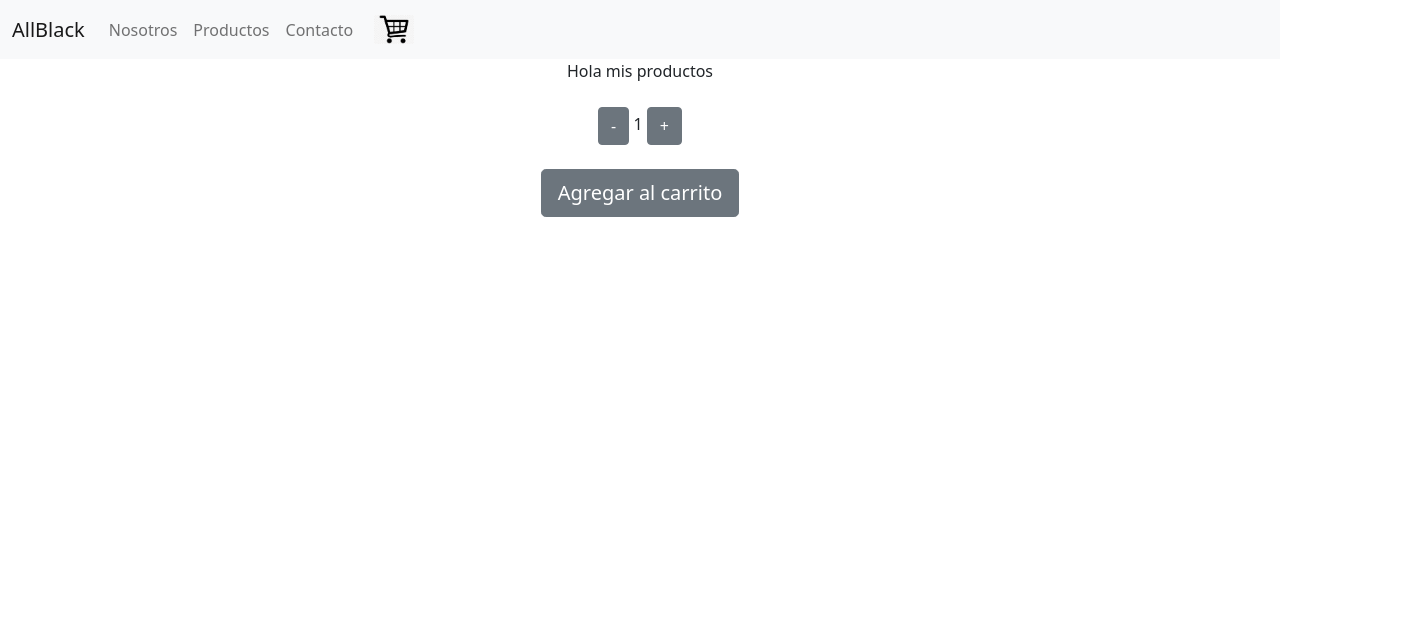
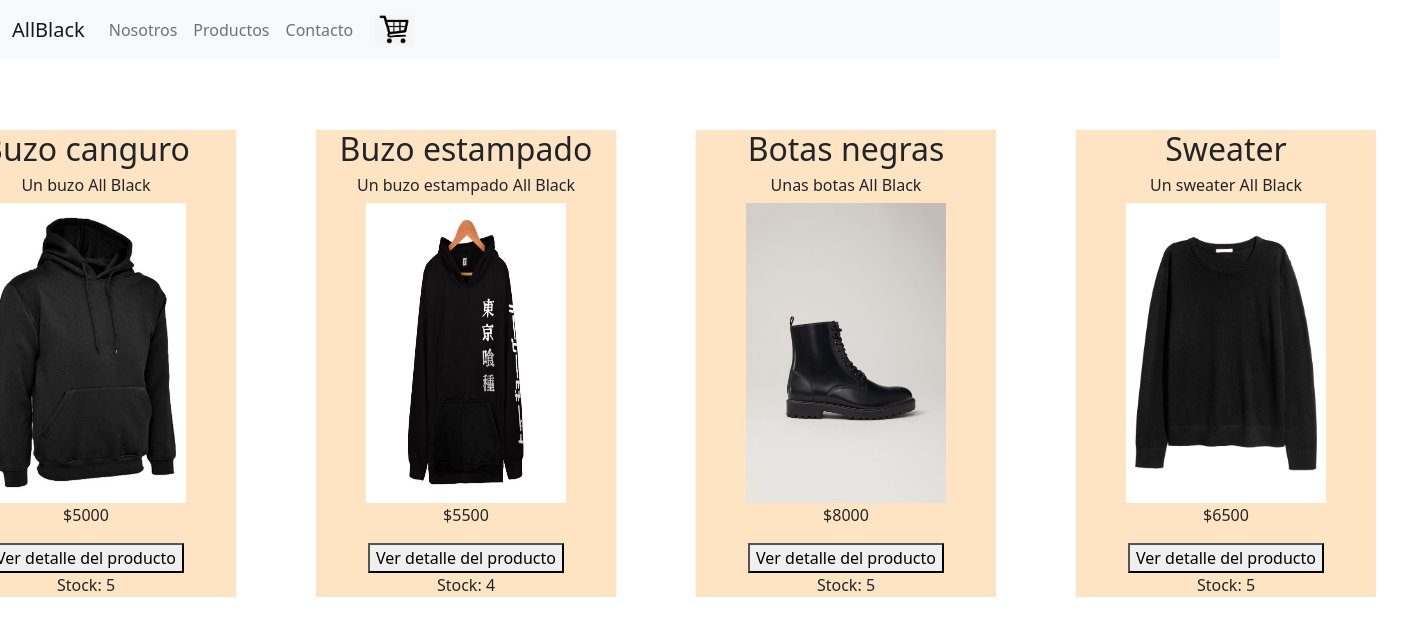
Before and after one commit to Agussarquis/ReactJS-Sarquis, a React (Create React App) app: page / in a window 1280 px wide. Shown: the top 636 px of the page, 1416 px wide, since content can reach past the window. Built offline with nearby package versions, Linux system fonts and the light colour scheme.

Commit message:
productos2

```diff
--- a/src/App.js
+++ b/src/App.js
@@ -1,7 +1,7 @@
 //import logo from './logo.svg';
 import './App.css';
 import NavBar from './Components/NavBar';
-import ItemListContainer from './Components/ItemListContainer';
+import ItemListContainer from './Components/ItemContainer/ItemListContainer';
 
 function App() {
   return (
--- a/src/Components/Item.js
+++ /dev/null
@@ -1,42 +0,0 @@
-import react from "react";
-
-const Item = () => {
-    return new Promise((resolve,reject) => {
-        const object = [
-            {
-                id: "1",
-                name:"Buzo canguro",
-                precio:"$5000",
-                img:"./img/buzo-canguro.jpg",
-                descripcion:"Un buzo All Black",
-                stock:"5"
-            },
-            {
-                id: "2",
-                name:"Buzo canguro estampado",
-                precio:"$5500",
-                img:"https://d2r9epyceweg5n.cloudfront.net/stores/049/818/products/buzo-unisex-negro-canguro1-39839ed25947672cec16162895128612-640-0.jpg",
-                descripcion:"Un buzo estampado All Black",
-                stock:"4"
-            },
-            {
-                id: "3",
-                name:"Buzo canguro",
-                precio:"$5000",
-                img:"https://d2r9epyceweg5n.cloudfront.net/stores/049/818/products/buzo-unisex-negro-canguro1-39839ed25947672cec16162895128612-640-0.jpg",
-                descripcion:"Un buzo All Black",
-                stock:"5"
-            },
-            {
-                id: "4",
-                name:"Buzo canguro",
-                precio:"$5000",
-                img:"https://d2r9epyceweg5n.cloudfront.net/stores/049/818/products/buzo-unisex-negro-canguro1-39839ed25947672cec16162895128612-640-0.jpg",
-                descripcion:"Un buzo All Black",
-                stock:"5"
-            },
-        ]
-    }
-)}
-
-export default Item
--- /dev/null
+++ b/src/Components/Item/Item.css
@@ -0,0 +1,17 @@
+.listProduct img {
+    height: 300px;
+    width: 200px;
+}
+.listProduct h1 {
+    font-size: 2rem;
+}
+.listProduct h2 {
+    font-size: 1rem;
+}
+.listProduct {
+    padding: 40px;
+}
+.prod {
+    background-color: bisque;
+    width: 300px;
+}
--- /dev/null
+++ b/src/Components/Item/Item.js
@@ -0,0 +1,19 @@
+import "./Item.css"
+
+
+const Item = ({product}) => {
+    return(
+        <div className="listProduct">
+              <div className="prod" key={product.id}>
+                  <h1>{product.name}</h1>
+                  <h2>{product.descripcion}</h2>
+                  <img src={product.img} alt="imagen" />
+                  <p>{product.precio}</p>
+                  <button>Ver detalle del producto</button>
+                  <p>Stock: {product.stock}</p>
+              </div>
+        </div>
+    );
+}
+
+export default Item
--- /dev/null
+++ b/src/Components/ItemContainer/ItemListContainer.css
@@ -0,0 +1,7 @@
+.ItemListContainer {
+    justify-content: center;
+    display: flex;
+    align-items: center;
+    flex-direction: column;
+    min-height: 80vh;
+}
--- /dev/null
+++ b/src/Components/ItemContainer/ItemListContainer.js
@@ -0,0 +1,34 @@
+import React, {useEffect, useState } from 'react'
+import ItemCount from '../ItemCount'
+import ItemList from '../ItemList/ItemList';
+import { getProducts } from '../Productos';
+import "./ItemListContainer.css"
+
+
+
+const ItemListContainer =() => {
+    const[products,setProducts] = useState([]);
+
+    useEffect(() => {
+        const list = getProducts()
+
+        list.then(list => {
+            setProducts(list);
+        })
+
+        return (() => {
+            setProducts([])
+        })
+    }, [])
+
+    return(
+        <div className="ItemListContainer">
+        {/*<ItemCount stock={5} initial={1} onAdd={"Compraste los siguientes productos All Black"}/>*/}
+        <ItemList products={products}/>
+        </div>
+
+    )
+}
+
+
+export default ItemListContainer
--- a/src/Components/ItemList.js
+++ /dev/null
@@ -1,19 +0,0 @@
-import react from "react";
-
-const ItemList = ({items}) => {
-    return(
-        <div className="listProduct">
-            {items.map((item) => (
-              <div key={item.id}>
-                  <h1>{item.name}</h1>
-                  <img src="./img/buzo-canguro.jpg" alt="imagen" />
-                  <p>{item.precio}</p>
-                  <button>Ver detalle del producto</button>
-                  <p>{item.stock}</p>
-              </div>)
-            )}
-        </div>
-    );
-}
-
-export default ItemList
--- /dev/null
+++ b/src/Components/ItemList/ItemList.css
@@ -0,0 +1,3 @@
+.ListGroup {
+    display: flex;
+}
--- /dev/null
+++ b/src/Components/ItemList/ItemList.js
@@ -0,0 +1,12 @@
+import "./ItemList.css"
+import Item from "../Item/Item";
+
+const ItemList = ({products}) => {
+    return (
+        <ul className="ListGroup">
+            {products.map(products =><Item key={products.id} product={products}/>)}
+        </ul>
+    )
+}
+
+export default ItemList
--- a/src/Components/ItemListContainer.js
+++ /dev/null
@@ -1,29 +0,0 @@
-import React, {useEffect, useState } from 'react'
-import ItemCount from './ItemCount'
-import ItemList from './ItemList';
-import Item from './Item';
-
-
-const ItemListContainer =({greeting, classItemListContainer}) => {
-    const[listProduct,setListProduct] = useState([]);
-
-    useEffect(() => {
-        const list = Item();
-
-        list.then((response) => {
-            setListProduct(response);
-        })
-    }, [])
-
-    return(
-        <div className={classItemListContainer}>
-            <p>{greeting}</p>
-        <ItemCount stock={5} initial={1} onAdd={"Compraste los siguientes productos All Black"}/>
-        <ItemList items={listProduct}/>
-        </div>
-
-    )
-}
-
-
-export default ItemListContainer
--- /dev/null
+++ b/src/Components/Productos.js
@@ -0,0 +1,42 @@
+const products = [
+    {
+        id: "1",
+        name:"Buzo canguro",
+        precio:"$5000",
+        img:"./img/buzo-canguro.jpg",
+        descripcion:"Un buzo All Black",
+        stock:"5"
+    },
+    {
+        id: "2",
+        name:"Buzo estampado",
+        precio:"$5500",
+        img:"./img/canguro-estampado.jpg",
+        descripcion:"Un buzo estampado All Black",
+        stock:"4"
+    },
+    {
+        id: "3",
+        name:"Botas negras",
+        precio:"$8000",
+        img:"./img/botas.jpg",
+        descripcion:"Unas botas All Black",
+        stock:"5"
+    },
+    {
+        id: "4",
+        name:"Sweater",
+        precio:"$6500",
+        img:"./img/sweater.jpg",
+        descripcion:"Un sweater All Black",
+        stock:"5"
+    },
+]
+
+export const getProducts = () => {
+    return new Promise((resolve,reject) => {
+        setTimeout(() => {
+            resolve(products)
+        },3000)
+    }
+)}
```
